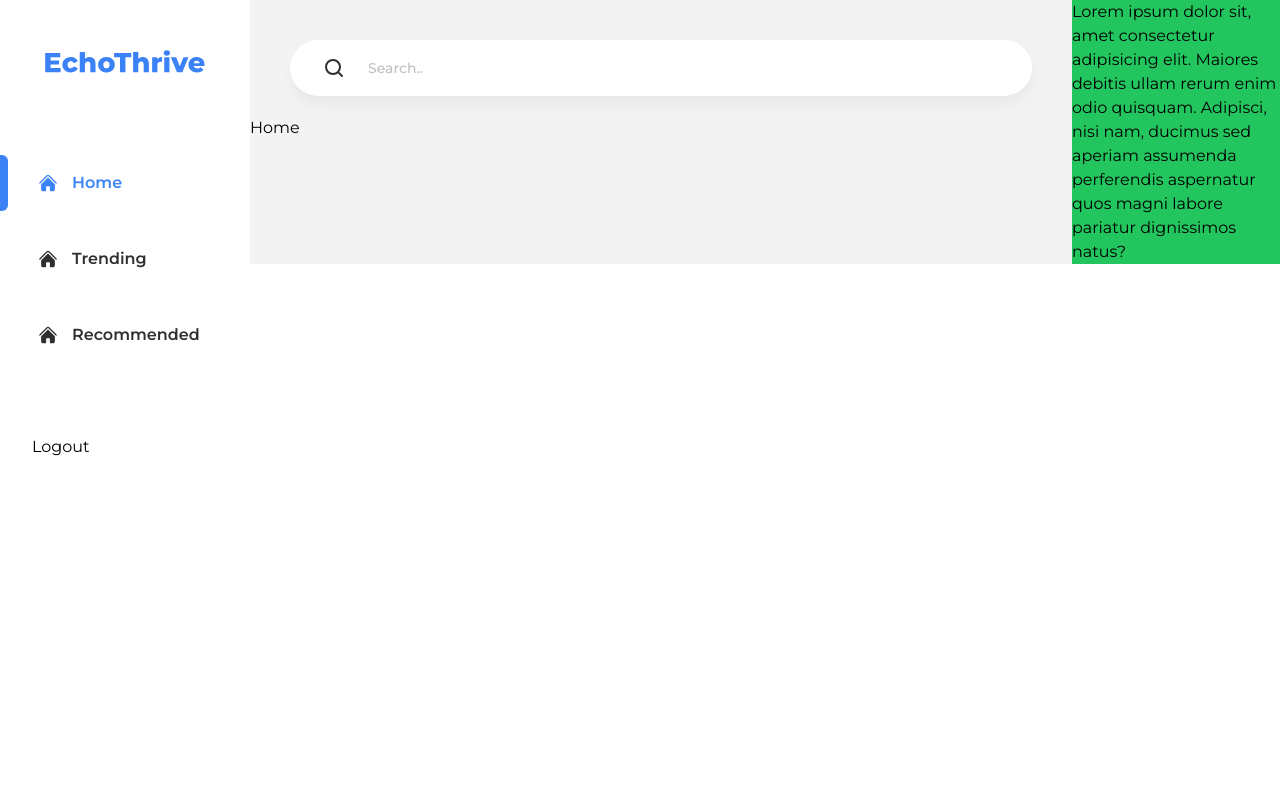
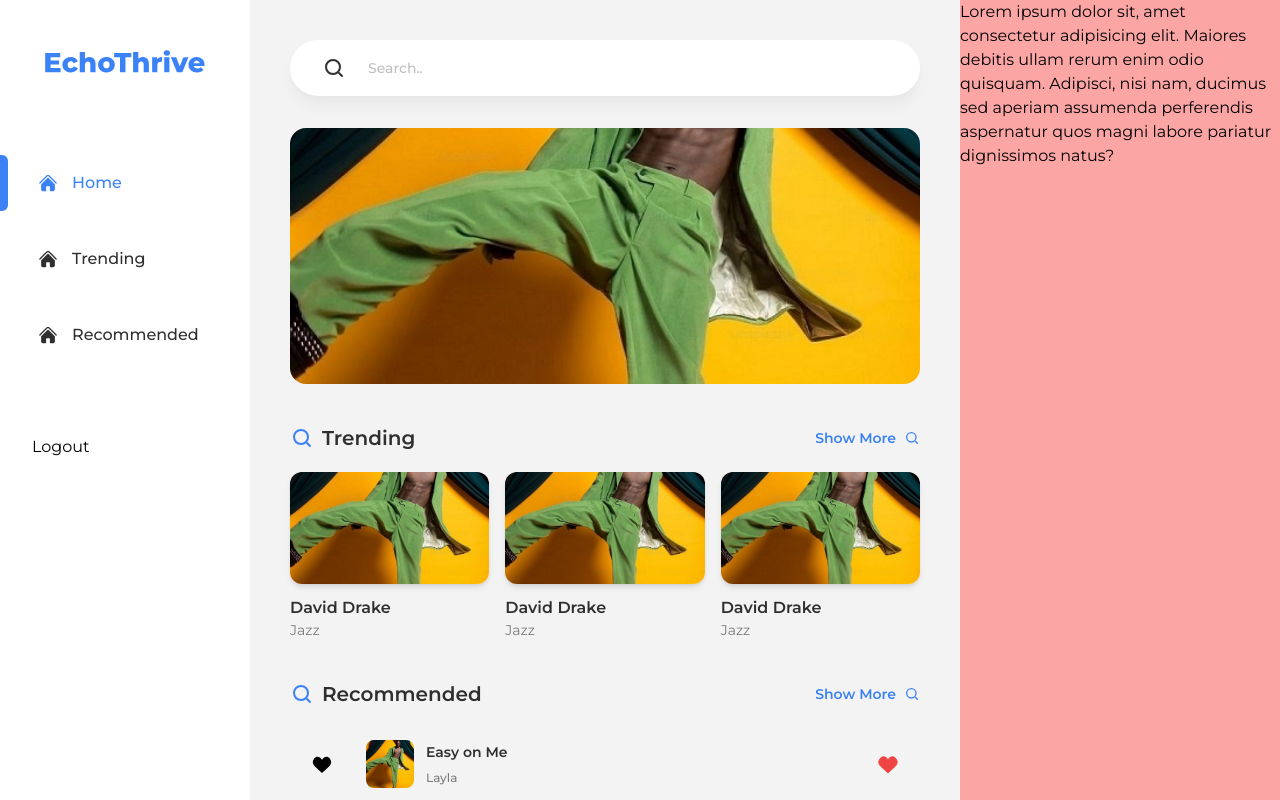
Before and after one commit to Babatunde-Ben/wegro, a React (Vite) app: page /home in a window 1280 px wide. Shown: the top 800 px of the page. Built offline with nearby package versions, Linux system fonts and the light colour scheme.

Commit message:
feat: added home page

```diff
--- a/src/components/MusicCard.tsx
+++ b/src/components/MusicCard.tsx
@@ -6,9 +6,13 @@ type MusicCardProps = {
 const MusicCard = ({ image }: MusicCardProps) => {
   return (
     <div>
-      <div className="overflow-hidden rounded-lg">
-        <img src={CardImage} alt="" className="object-cover w-full h-full" />
+      <div className="overflow-hidden rounded-xl mb-3 shadow-md">
+        <img src={CardImage} alt="" className="object-cover w-full h-28" />
       </div>
+      <p className="text-primary-500 font-semibold text-sm sm:text-base ">
+        David Drake
+      </p>
+      <p className="text-primary-400 text-xs sm:text-sm">Jazz</p>
     </div>
   );
 };
--- /dev/null
+++ b/src/components/MusicList.tsx
@@ -0,0 +1,47 @@
+import { useState } from "react";
+import CardImage from "../assets/images/image-1.jpeg";
+import FavouriteIcon from "../assets/SVGs/favourite.svg?react";
+
+type MusicListProps = {
+  image?: string;
+  isActive: boolean;
+};
+
+const MusicList = ({ image, isActive }: MusicListProps) => {
+  const [isLiked, setIsLiked] = useState(false);
+  return (
+    <div
+      className={`flex items-center gap-8 px-3 py-3 rounded-md mb-2 sm:px-5 ${
+        isActive ? "bg-white" : "hover:bg-white/30"
+      }`}
+    >
+      <span className="cursor-pointer">
+        <FavouriteIcon />
+      </span>
+      <div className="flex-1 flex gap-3 items-center">
+        <div className="overflow-hidden w-12 h-12 min-w-[48px] rounded-lg  ">
+          <img src={CardImage} alt="" className="object-cover w-full h-full" />
+        </div>
+        <div>
+          <p className="text-primary-500 font-semibold text-sm mb-2">
+            Easy on Me
+          </p>
+          <p className="text-primary-400 font-medium text-xs">Layla</p>
+        </div>
+      </div>
+
+      <span
+        onClick={() => setIsLiked(!isLiked)}
+        className={` cursor-pointer stroke-1 ${
+          !isLiked
+            ? "text-red-500 stroke-red-500"
+            : "text-transparent stroke-primary-500"
+        }`}
+      >
+        <FavouriteIcon />
+      </span>
+    </div>
+  );
+};
+
+export default MusicList;
--- a/src/components/ProtectedRoutes.tsx
+++ b/src/components/ProtectedRoutes.tsx
@@ -17,9 +17,9 @@ const ProtectedRoutes = () => {
   return (
     <main>
       <Sidebar />
-      <section className="flex  md:ml-[250px] ">
+      <section className="flex  md:ml-[250px] md:mr-80 ">
         <div className="bg-[#f3f3f3] flex-1 py-5 md:py-10">
-          <div className="px-5 mb-5 md:px-10">
+          <div className="px-5 mb-8 md:px-10">
             <div className="bg-white h-14 rounded-full shadow-lg shadow-primary-100 flex items-center justify-center gap-2 px-5 text-primary-500 md:px-8">
               <span>
                 <SearchIcon />
@@ -38,14 +38,14 @@ const ProtectedRoutes = () => {
             <Outlet />
           </div>
         </div>
-        <div className="hidden w-52 h-full bg-green-500 lg:block">
-          {" "}
-          Lorem ipsum dolor sit, amet consectetur adipisicing elit. Maiores
-          debitis ullam rerum enim odio quisquam. Adipisci, nisi nam, ducimus
-          sed aperiam assumenda perferendis aspernatur quos magni labore
-          pariatur dignissimos natus?
-        </div>
       </section>
+      <div className="hidden w-80 h-screen fixed right-0 top-0 bg-red-300 lg:block">
+        {" "}
+        Lorem ipsum dolor sit, amet consectetur adipisicing elit. Maiores
+        debitis ullam rerum enim odio quisquam. Adipisci, nisi nam, ducimus sed
+        aperiam assumenda perferendis aspernatur quos magni labore pariatur
+        dignissimos natus?
+      </div>
     </main>
   );
 };
--- a/src/components/Sidebar.tsx
+++ b/src/components/Sidebar.tsx
@@ -1,11 +1,12 @@
 import { useCallback, useEffect, useRef, useState } from "react";
-import { useNavigate } from "react-router-dom";
+import { useLocation, useNavigate } from "react-router-dom";
 import HomeIcon from "../assets/SVGs/home.svg?react";
 import Logo from "../assets/SVGs/logo.svg?react";
 
 const Sidebar = () => {
   const navigate = useNavigate();
-  const pathname = "";
+  const location = useLocation();
+  const pathname = location.pathname;
 
   const [isSidebarOpen, setIsSidebarOpen] = useState(false);
 
@@ -61,12 +62,13 @@ const Sidebar = () => {
       <span className="">
         <Logo className="w-40" />
       </span>
+      {/* {pathname} */}
       <ul className=" flex-1 w-full">
         {navLinks.map((item) => (
           <li key={item.id} className="mb-2">
             <label
               onClick={() => handleNavigate(item)}
-              className={`w-full h-14 rounded-sm flex justify-start items-center pl-8 gap-2  py-[14px] mb-5 cursor-pointer relative transition duration-150  ${
+              className={`w-full h-14 rounded-sm flex justify-start items-center pl-8 gap-2  py-[14px] mb-5 cursor-pointer relative transition duration-150 font-medium ${
                 pathname.startsWith(item.path)
                   ? " text-blue-500 before:absolute before:w-2 before:h-full before:bg-blue-500 before:left-0 before:rounded-r-md"
                   : "text-primary-500 hover:text-primary-400 "
@@ -77,7 +79,7 @@ const Sidebar = () => {
               >
                 {item.svg}
               </span>
-              <p className="capitalize whitespace-nowrap select-none  font-semibold  ">
+              <p className="capitalize whitespace-nowrap select-none ">
                 {item.name}
               </p>
             </label>
--- a/src/pages/Home.tsx
+++ b/src/pages/Home.tsx
@@ -1,7 +1,68 @@
-import { useState } from "react";
+import MusicCard from "../components/MusicCard";
+import MusicList from "../components/MusicList";
+import BannerImage from "../assets/images/image-1.jpeg";
+import TrendingIcon from "../assets/SVGs/search.svg?react";
 
 const Home = () => {
-  return <div>Home</div>;
+  return (
+    <div className=" px-5 md:px-10">
+      <section className="overflow-hidden rounded-2xl w-full mb-10">
+        <img
+          src={BannerImage}
+          alt=""
+          className="object-cover w-full h-44 sm:h-56 md:h-64"
+        />
+      </section>
+      <section className="mb-10">
+        <div className="flex justify-between items-center mb-5">
+          <p className="flex items-center gap-2">
+            <span className="text-blue-500">
+              <TrendingIcon />
+            </span>
+            <span className="text-xl font-semibold text-primary-500">
+              Trending
+            </span>
+          </p>
+          <p className="flex items-center gap-2 text-blue-500 text-sm ">
+            <span className=" font-semibold capitalize">show more</span>{" "}
+            <span>
+              <TrendingIcon className="w-4" />
+            </span>
+          </p>
+        </div>
+
+        <div className="grid grid-cols-3 gap-2 sm:gap-4 ">
+          <MusicCard />
+          <MusicCard />
+          <MusicCard />
+        </div>
+      </section>
+      <section>
+        <div className="flex justify-between items-center mb-5">
+          <p className="flex items-center gap-2">
+            <span className="text-blue-500">
+              <TrendingIcon />
+            </span>
+            <span className="text-xl font-semibold text-primary-500">
+              Recommended
+            </span>
+          </p>
+          <p className="flex items-center gap-2 text-blue-500 text-sm ">
+            <span className=" font-semibold capitalize">show more</span>{" "}
+            <span>
+              <TrendingIcon className="w-4" />
+            </span>
+          </p>
+        </div>
+
+        <div className="">
+          <MusicList isActive={false} />
+          <MusicList isActive={true} />
+          <MusicList isActive={false} />
+        </div>
+      </section>
+    </div>
+  );
 };
 
 export default Home;
```
Also changed, not shown: src/assets/SVGs/favourite.svg (added).
